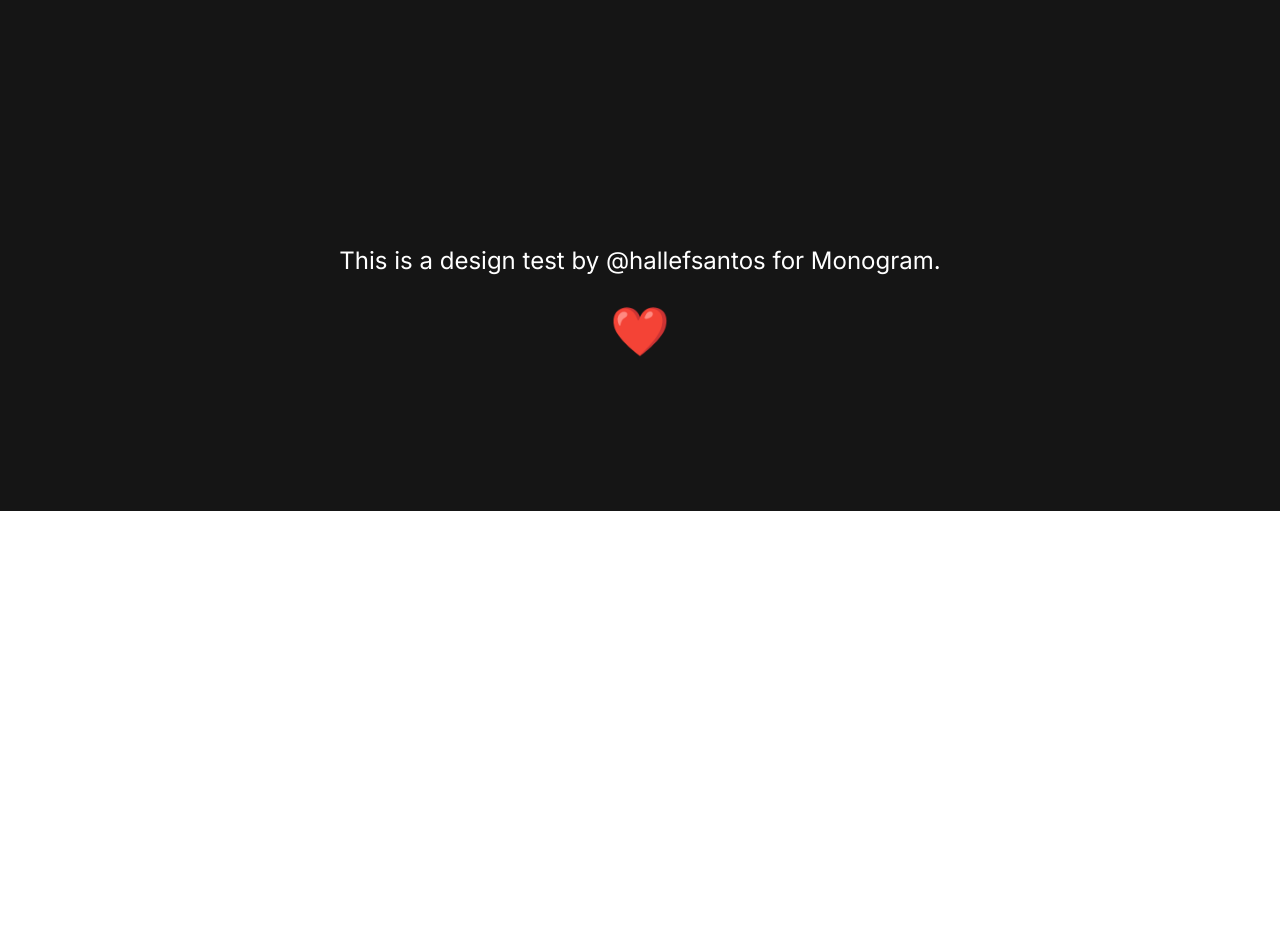
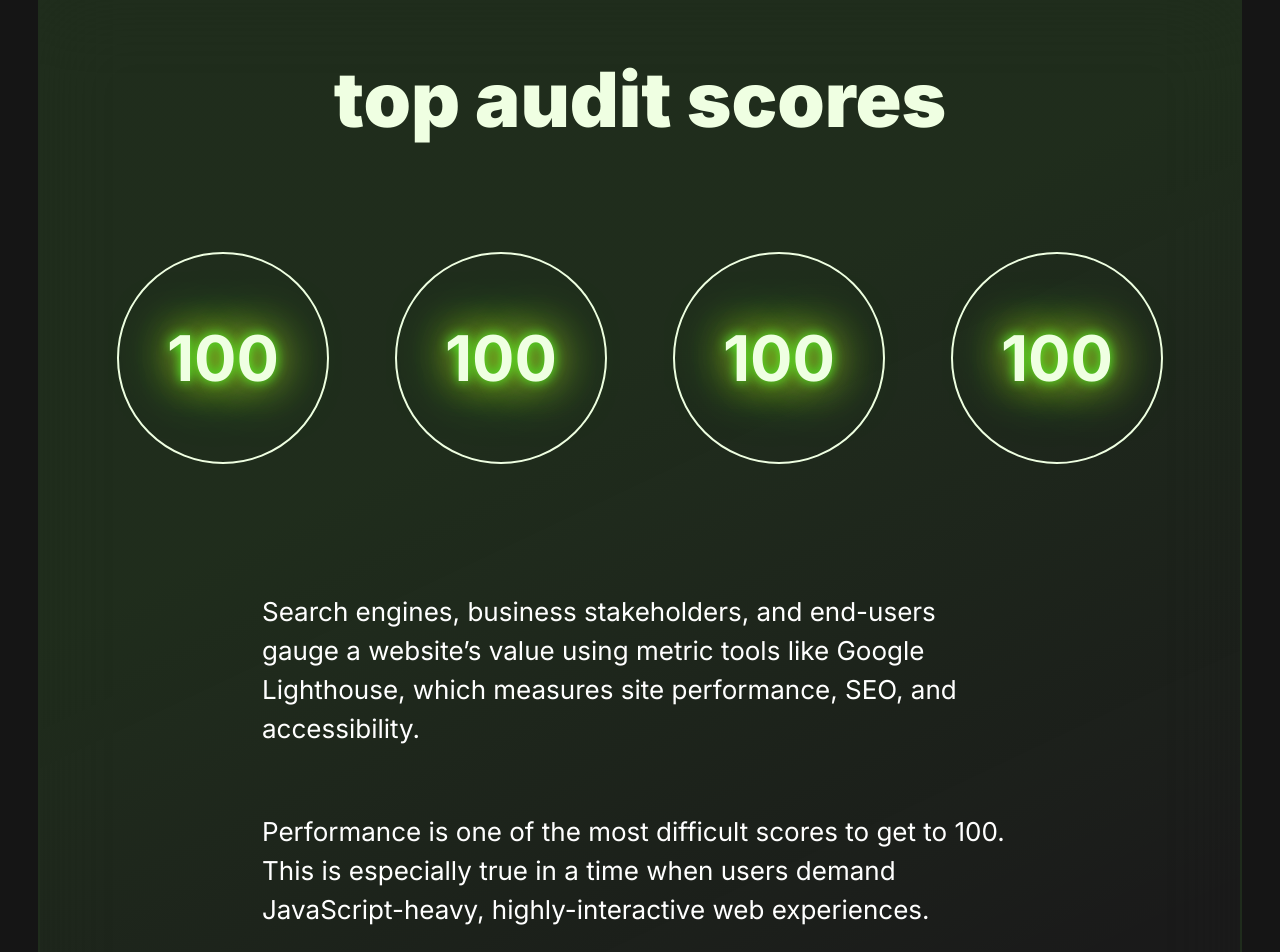
Before and after one commit to hallefsantos/monogram-exercise, a SvelteKit app: page / in a window 1280 px wide. Shown: the top 952 px of the page. Before the commit the page ends 800 px from the top, so only its background shows below. Built offline with nearby package versions, Linux system fonts and the light colour scheme.

Commit message:
feat: add AuditScores (basic)

```diff
--- a/src/app.html
+++ b/src/app.html
@@ -7,7 +7,7 @@
 
     <link rel="preconnect" href="https://fonts.googleapis.com">
     <link rel="preconnect" href="https://fonts.gstatic.com" crossorigin>
-    <link href="https://fonts.googleapis.com/css2?family=Inter:wght@300;400;700;900&display=swap" rel="stylesheet">
+    <link href="https://fonts.googleapis.com/css2?family=Inter:wght@100..900&display=swap" rel="stylesheet">
 
 		%sveltekit.head%
 	</head>
--- /dev/null
+++ b/src/components/AuditScores/AuditScores.svelte
@@ -0,0 +1,37 @@
+<script>
+	import { Score } from '.'
+</script>
+<section class="bg-gray-900">
+  <div class="relative -top-20 before:absolute before:inset-0 before:bg-[linear-gradient(25.39deg,_rgba(255,_255,_255,_0.024)_18.54%,_rgba(123,_245,_93,_0.108)_62.25%)] before:backdrop-blur-2xl before:scale-x-[-1] max-w-[1204px] w-full h-[1328px] pt-[120px] px-[77px] pb-[217px] mx-auto rounded-[68px] border-2 border-[#7BF55D]/10 overflow-hidden">
+    <div class="relative z-10">
+      <h2 class="text-green-100 font-black text-center text-[76px]">top audit scores</h2>
+      <div class="flex justify-between items-center mt-[96px]">
+        <Score />
+        <Score />
+        <Score />
+        <Score />
+      </div>
+      <div class="max-w-[756px] w-full mt-32 mx-auto space-y-16">
+        <p class="text-white text-[26px]">Search engines, business stakeholders, and end-users gauge a website’s value using metric tools like Google Lighthouse, which measures site performance, SEO, and accessibility.</p>
+        <p class="text-white text-[26px]">Performance is one of the most difficult scores to get to 100. This is especially true in a time when users demand JavaScript-heavy, highly-interactive web experiences.</p>
+        <p class="text-white text-[26px]">A Jamstack website, delivering SEO-friendly, lean & clean HTML in milliseconds, promises higher search-engine ranking and a more positive, responsive end-user experience.</p>
+      </div>
+    </div>
+  </div>
+</section>
+
+<style>
+  .card::before {
+    /* content: '';
+    position: absolute;
+    left: 0;
+    top: 0;
+    width: 100%;
+    height: 100%; */
+    background: linear-gradient(25.39deg, rgba(255, 255, 255, 0.024) 18.54%, rgba(123, 245, 93, 0.108) 62.25%);
+    /* backdrop-filter: blur(60px); */
+    /* border-radius: 68px; */
+    /* border: 1px solid rgba(123, 245, 93, .01); */
+    /* transform: matrix(-1, 0, 0, 1, 0, 0); */
+  }
+</style>
--- /dev/null
+++ b/src/components/AuditScores/Score.svelte
@@ -0,0 +1,3 @@
+<div class="grid place-items-center max-w-[212px] w-full aspect-square border-2 border-green-100 rounded-full">
+  <span class="text-green-100 font-bold text-[63px] [text-shadow:_0px_0px_12px_#53FB2A,_0px_0px_42px_#E9E11F,_0px_0px_61px_#53FB2A]">100</span>
+</div>
--- /dev/null
+++ b/src/components/AuditScores/index.ts
@@ -0,0 +1,2 @@
+export { default as AuditScores } from './AuditScores.svelte'
+export { default as Score } from './Score.svelte'
--- a/src/routes/+page.svelte
+++ b/src/routes/+page.svelte
@@ -1,4 +1,5 @@
 <script lang="ts">
+	import { AuditScores } from '$components/AuditScores'
   import Footer from '$components/Footer.svelte'
 </script>
 
@@ -6,4 +7,5 @@
   <title>Front-end Development Exercise III</title>
 </svelte:head>
 
+<AuditScores />
 <Footer />
```
